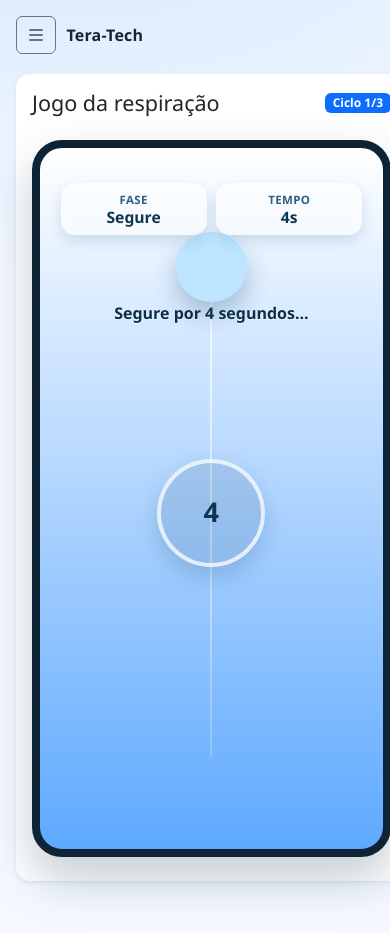
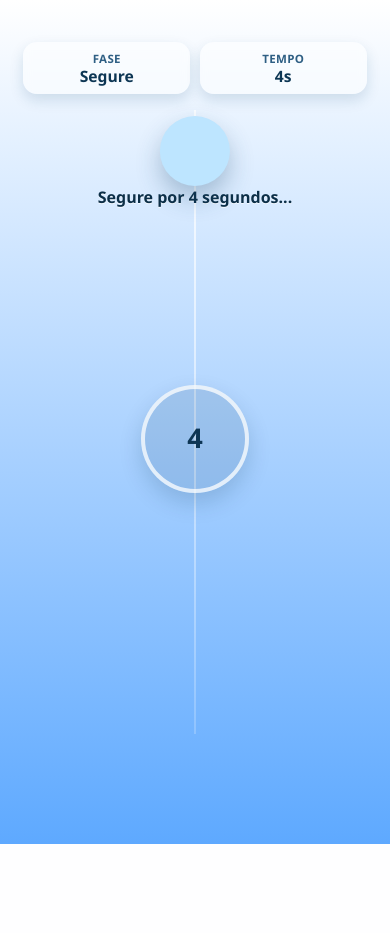
Before and after one commit to jonathan3153975-lgtm/terapia, a PHP site: template app/views/patient/breathing-game.php in a window 390 px wide. After the commit the page ends 844 px from the top, so only its background shows below. Run offline with PHP 8.4, Linux system fonts and the light colour scheme; the template is opened without the code that fills it, so the values that code supplies are empty; some libraries are stand-ins or nearby versions.

Commit message:
Update breathing-game.php

```diff
--- a/app/views/patient/breathing-game.php
+++ b/app/views/patient/breathing-game.php
@@ -1,10 +1,10 @@
 <?php $title = 'Jogo da respiração'; include __DIR__ . '/../partials/header.php'; include __DIR__ . '/../partials/nav.php'; ?>
-<div class="container page-wrap">
+<div class="container page-wrap breathing-game-shell">
   <?php include __DIR__ . '/../partials/flash-alert.php'; ?>
 
-  <section class="card border-0 shadow-sm">
+  <section class="card border-0 shadow-sm breathing-game-card">
     <div class="card-body p-3 p-md-4">
-      <div class="d-flex justify-content-between align-items-center flex-wrap gap-2 mb-3">
+      <div class="d-flex justify-content-between align-items-center flex-wrap gap-2 mb-3 breathing-game-header">
         <h4 class="mb-0">Jogo da respiração</h4>
         <span id="breathing-cycle-counter" class="badge text-bg-primary">Ciclo 0/3</span>
       </div>
@@ -49,16 +49,34 @@
 </div>
 
 <style>
+  .breathing-game-shell {
+    height: calc(100dvh - 48px);
+    padding-bottom: 10px;
+  }
+
+  .breathing-game-card {
+    height: 100%;
+  }
+
+  .breathing-game-card .card-body {
+    height: 100%;
+    display: flex;
+    flex-direction: column;
+  }
+
   .breathing-stage {
     display: flex;
+    flex: 1;
+    min-height: 0;
+    align-items: center;
     justify-content: center;
     padding: 0.5rem 0;
   }
 
   .breathing-phone {
     position: relative;
-    width: min(92vw, 390px);
-    aspect-ratio: 9 / 18;
+    width: min(88vw, 370px);
+    height: min(78dvh, 740px);
     border-radius: 38px;
     border: 10px solid #0e2333;
     background: linear-gradient(180deg, #ffffff 0%, #5ea9ff 100%);
@@ -209,6 +227,74 @@
     opacity: 1;
   }
 
+  @media (min-width: 1200px) {
+    .breathing-game-shell {
+      height: calc(100dvh - 56px);
+    }
+
+    .breathing-phone {
+      width: min(64vw, 390px);
+      height: min(80dvh, 760px);
+    }
+  }
+
+  @media (max-width: 820px) {
+    body.breathing-game-mobile .app-sidebar,
+    body.breathing-game-mobile .sidebar-overlay,
+    body.breathing-game-mobile .mobile-topbar,
+    body.breathing-game-mobile .preview-mode-banner,
+    body.breathing-game-mobile .free-tier-notice {
+      display: none !important;
+    }
+
+    body.breathing-game-mobile .app-layout,
+    body.breathing-game-mobile .app-content {
+      height: 100dvh !important;
+      min-height: 100dvh !important;
+    }
+
+    body.breathing-game-mobile .app-content {
+      padding: 0 !important;
+      overflow: hidden !important;
+    }
+
+    body.breathing-game-mobile .breathing-game-shell {
+      width: 100vw;
+      max-width: none;
+      margin: 0;
+      padding: 0;
+      height: 100dvh;
+    }
+
+    body.breathing-game-mobile .breathing-game-card {
+      border-radius: 0;
+      border: 0;
+      box-shadow: none !important;
+      height: 100dvh;
+    }
+
+    body.breathing-game-mobile .breathing-game-card .card-body {
+      padding: 0 !important;
+    }
+
+    body.breathing-game-mobile .breathing-game-header,
+    body.breathing-game-mobile .alert {
+      display: none !important;
+    }
+
+    body.breathing-game-mobile .breathing-stage {
+      padding: 0;
+    }
+
+    body.breathing-game-mobile .breathing-phone {
+      width: 100vw;
+      height: 100dvh;
+      border: 0;
+      border-radius: 0;
+      box-shadow: none;
+    }
+  }
+
   @media (max-width: 576px) {
     .breathing-phone {
       border-width: 8px;
@@ -219,6 +305,7 @@
 
 <script>
   (function () {
+    const dashboardUrl = <?php echo json_encode(rtrim((string) ($appUrl ?? ''), '/') . '/patient.php?action=dashboard'); ?>;
     const TOTAL_CYCLES = 3;
     const PRE_START_SECONDS = 3;
     const INHALE_SECONDS = 5;
@@ -248,6 +335,11 @@
       while (timeoutIds.length) {
         window.clearTimeout(timeoutIds.pop());
       }
+    }
+
+    function syncViewportMode() {
+      document.body.classList.add('breathing-game-page');
+      document.body.classList.toggle('breathing-game-mobile', window.innerWidth <= 820);
     }
 
     function setCounter(value) {
@@ -378,11 +470,19 @@
       setTime(0);
       endMessage.textContent = 'Sessão finalizada. Excelente trabalho.';
       endMessage.classList.add('show');
+      later(() => {
+        window.location.assign(dashboardUrl);
+      }, 1200);
     }
 
+    syncViewportMode();
+    window.addEventListener('resize', syncViewportMode);
     runSession();
 
-    window.addEventListener('beforeunload', clearTimers);
+    window.addEventListener('beforeunload', () => {
+      clearTimers();
+      document.body.classList.remove('breathing-game-mobile', 'breathing-game-page');
+    });
   })();
 </script>
 
```
